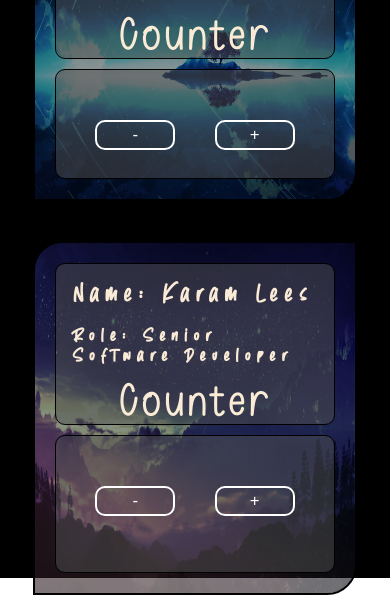
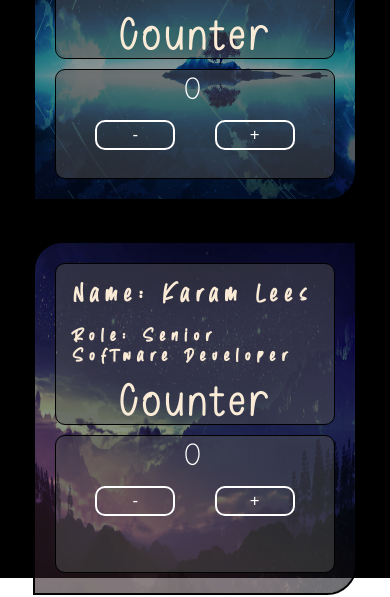
Before and after one commit to haoxle/TicketTracker, a React (Create React App) app in the folder my-app/: page / in a window 390 px wide. Shown: the part 266-863 px from the top of the page. Built offline with nearby package versions, Linux system fonts and the light colour scheme.

Commit message:
counter with no media queries

```diff
--- a/my-app/src/components/Button/Button.jsx
+++ b/my-app/src/components/Button/Button.jsx
@@ -1,10 +1,11 @@
 import "./Button.scss";
 
-const Button = (props) => {
+const Button = ({ clickFunction, buttonContent }) => {
   return (
     <>
-      <button className="minusbtn">-</button>
-      <button className="plusbtn">+</button>
+      <button className="minusbtn" onClick={clickFunction}>
+        {buttonContent}
+      </button>
     </>
   );
 };
--- a/my-app/src/components/Ticket/Ticket.jsx
+++ b/my-app/src/components/Ticket/Ticket.jsx
@@ -1,7 +1,14 @@
 import "./Ticket.scss";
 import Button from "../Button/Button";
+import { useState } from "react";
 
 const Ticket = ({ ticket }) => {
+  const [counter, setCounter] = useState(0);
+
+  const increase = () => setCounter(counter + 1);
+  const decrease = () =>
+    counter > 0 ? setCounter(counter - 1) : setCounter(counter);
+
   return (
     <div key={ticket.name} className="container-ticket">
       <div className="container-ticket-top">
@@ -14,9 +21,10 @@ const Ticket = ({ ticket }) => {
         </div>
       </div>
       <div className="container-ticket-btm">
-        <div className="container-ticket__Display"></div>
+        <div className="container-ticket__Display">{counter}</div>
         <div className="container-ticket__Btn">
-          <Button />
+          <Button buttonContent="-" clickFunction={decrease} />
+          <Button buttonContent="+" clickFunction={increase} />
         </div>
       </div>
       <img
--- a/my-app/src/components/Ticket/Ticket.scss
+++ b/my-app/src/components/Ticket/Ticket.scss
@@ -45,6 +45,8 @@
   }
   .container-ticket__Display {
     height: 6vh;
+    align-items: center;
+    align-self: center;
   }
 }
 .role {
```
